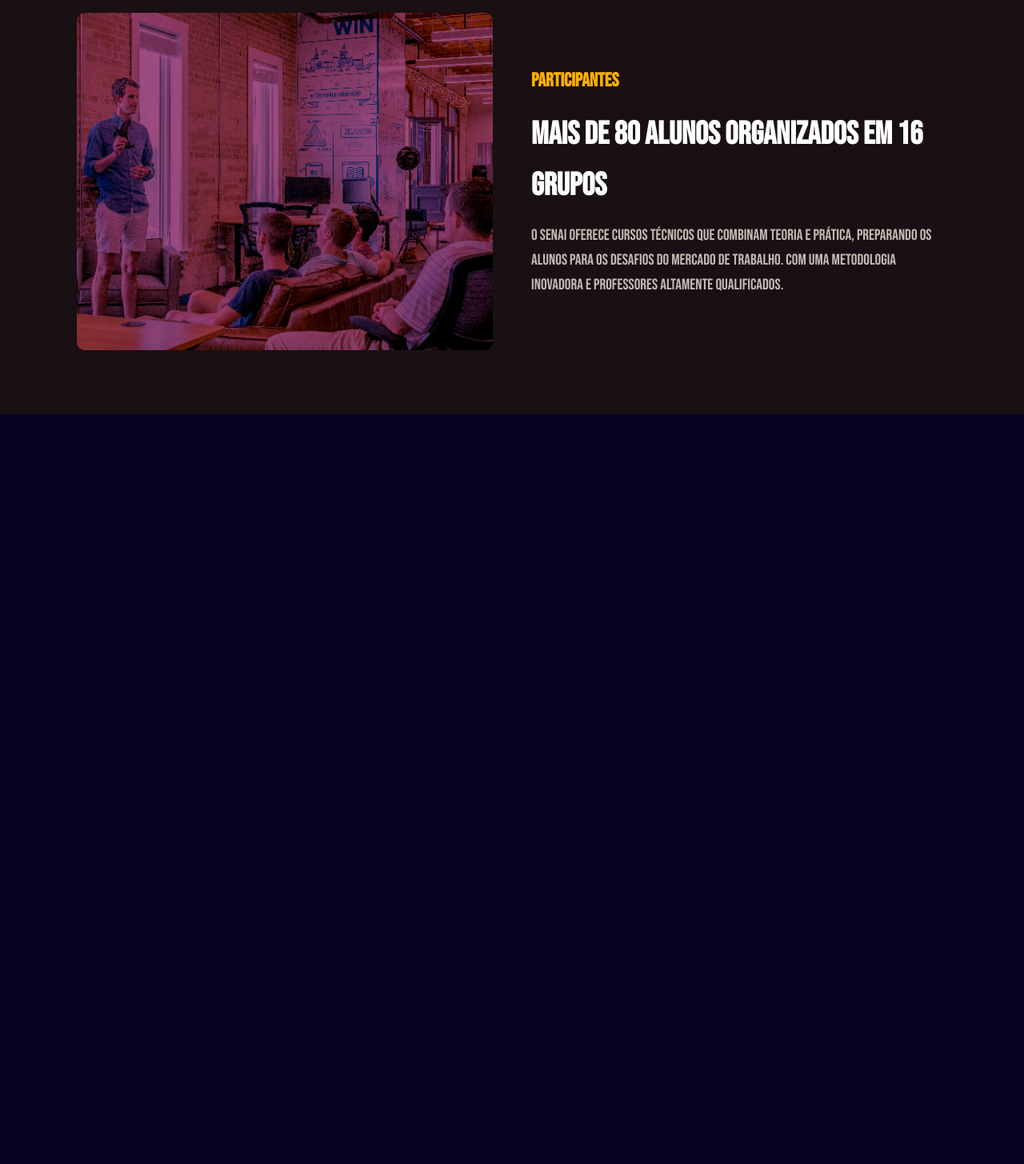
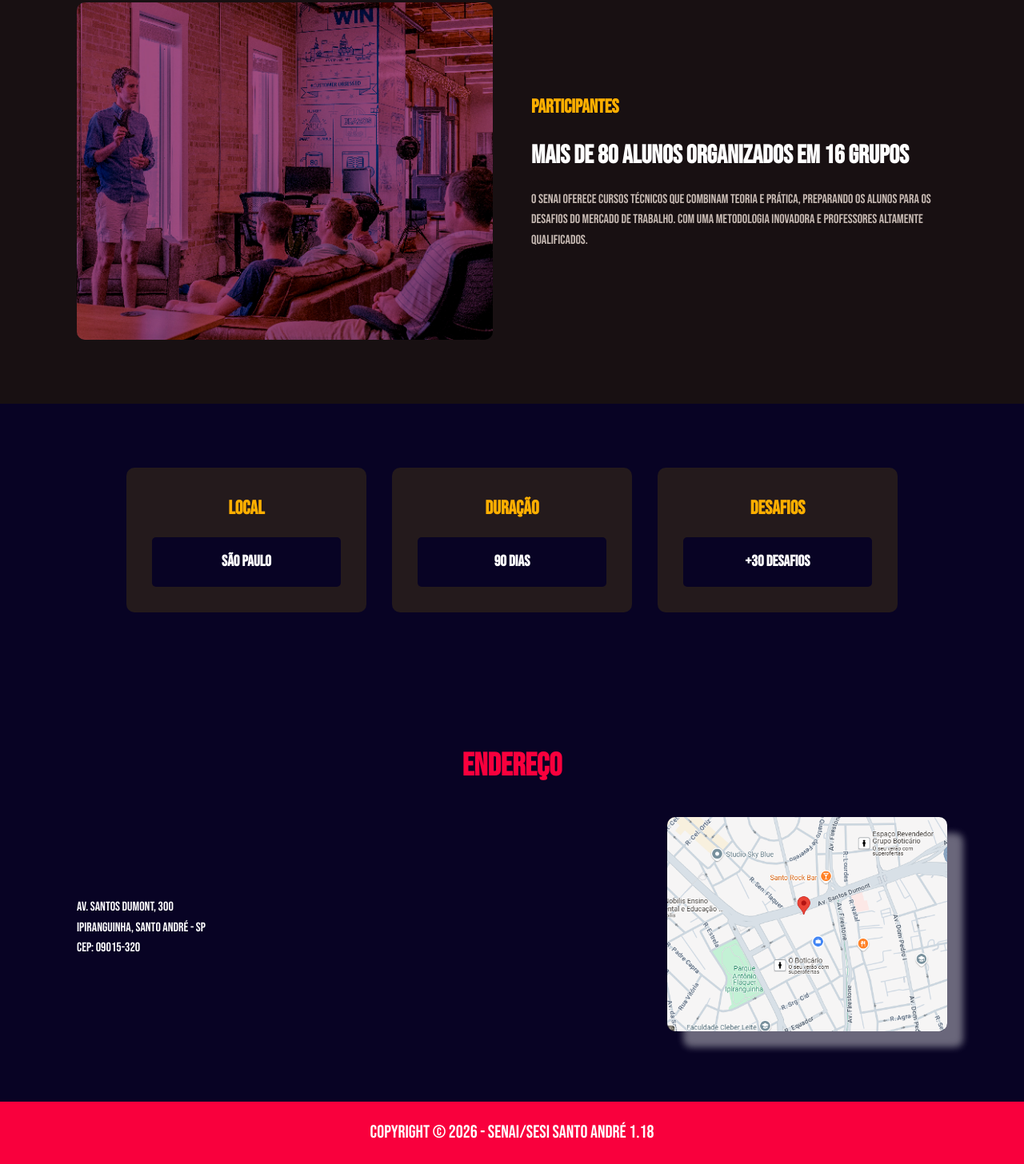
Before and after one commit to MIGUELdoSENAI/landing-page, a plain HTML site: page index.html in a window 1280 px wide. Shown: the part 973-2429 px from the top of the page at 80% size. Before the commit the page ends 1491 px from the top, so only its background shows below. Drawn offline with Linux system fonts and the light colour scheme; files whose address does not match are found by name.

Commit message:
commit landing-page Version 2.1

```diff
--- a/css/style.css
+++ b/css/style.css
@@ -176,6 +176,68 @@ header {
   font-size: 1.2rem;
   color: var(--texto-cinza);
 }
+/* Cards (Estilização) */
+.info {
+  padding: 4rem 0;
+  text-align: center;
+}
+.cards-info{
+  list-style: none; /* Remove os marcadores (Bolinhas) */
+  display: flex;
+  justify-content: center;
+  align-items: center;
+  gap: 2rem;
+  flex-wrap: wrap; /* Permite o texto quebrar p/ linha abaixo*/
+}
+.card {
+  background-color: #241a1c;
+  padding: 2rem;
+  border-radius: 10px;
+  width: 300px;
+  text-align: center;
+}
+.card h3 {
+  font-size: 1.8rem;
+  margin-bottom: 1rem;
+  color: var(--cor-destaque);
+}
+.card p {
+  background-color: var(--fundo-escuro);
+  padding: 1rem;
+  border-radius: 5px;
+  font-weight: 700;
+  font-size: 1.5rem;
+}
+/* Seção (Endereço) */
+.endereco {
+  padding: 4rem 0;
+}
+.conteudo-endereco {
+  display: flex;
+  align-items: center;
+  gap: 3rem;
+  justify-content: space-between;
+  flex-wrap: wrap; /* Permite que os itens quebrem para a próxima linha em telas menores */
+  margin-top: 1rem;
+}
+.texto-endereco {
+  font-size: 1.3rem;
+  line-height: 1.8; /* Aumenta o espaçament entre linhas */
+  flex-grow: 1; /* Permite que o texto ocupe o espaço disponível */
+}
+.mapa {
+  width: 350px;
+  border-radius: 10px;
+  /*box-shadow: 0 4px 15px rgba(0, 0, 0, 0.3);*/ /* Sombra para dar destaque */
+  box-shadow: 20px 20px 8px rgba(255, 255, 255, 0.4);
+}
+.footer {
+  background-color: #F9003D;
+  text-align: center;
+  padding: 0.3rem 0;
+  font-size: 1.4rem;
+}
+
 
 
 /* ________________________________________________________________________ */
@@ -221,3 +283,13 @@ header {
     display: flex;
   }
 }
+
+/* Reduz o tamanho das fontes para melhor legibilidade */
+.conteudo-banner h1 {font-size: 3.5rem;}
+.subtitulo {font-size: 1.2rem;}
+.titulo-secao {font-size: 2.5rem;}
+.texto-sobre h3 {font-size: 2rem;}
+.texto-sobre p {font-size: 1rem;}
+.card h3 {font-size: 1.5rem;}
+.card p {font-size: 1.2rem;}
+.conteudo-endereco {font-size: 1rem;}
--- a/index.html
+++ b/index.html
@@ -46,14 +46,12 @@
                     <div class="linha-destaque"></div>
                     <p class="subtitulo">Formação profissional de excelência</p>
                     <img src="assets/mouse-down.png" alt="figura do mouse" class="ilustracao">
-            </div>
-
+                </div>
         </section>
 
         <section class="sobre" id="sobre">
             <div class="container">
                 <h2 class="titulo-secao">Sobre os projetos</h2>
-
                 <div class="conteudo-sobre">
                     <img src="assets/imagem-seção-sobre.jpg" alt="alunos em aula" class="imagem-sobre">
                     <div class="texto-sobre">
@@ -62,9 +60,55 @@
                         <p> O SENAI oferece cursos técnicos que combinam teoria e prática, preparando os alunos para os desafios do mercado de trabalho. Com uma metodologia inovadora e professores altamente qualificados.
                         </p>
                     </div>
+                </div>
+        </section>
+
+        <!-- Seção (Cards)-->
+        <section class="info">
+            <div class="container">
+                <ul class="cards-info">
+                    <li class="card">
+                        <h3>local</h3>
+                        <p>São Paulo</p>
+                    </li>
+                    <li class="card">
+                        <h3>Duração</h3>
+                        <p>90 dias</p>
+                    </li>
+                    <li class="card">
+                        <h3>Desafios</h3>
+                        <p>+30 Desafios</p>
+                    </li>
+                </ul>
             </div>
         </section>
+
+         <!-- Seção (Endereço) -->
+    <section class="endereco" id="endereco">
+            <div class="container">
+                <h2 class="titulo-secao">Endereço</h2>
+                <div class="conteudo-endereco">
+                    <address>
+                        Av. Santos Dumont, 300<br>
+                        Ipiranguinha, Santo André - SP<br>
+                        CEP: 09015-320
+                    </address>
+
+                    <a href="https://maps.app.goo.gl/oEnMLQu8WrTodYUv6" target="_blank">
+                        <img src="assets/mapa.png" alt="Mapa do Senai" class="mapa">
+                    </a>
+
+                </div>
+            </div>
+    </section>
     </main>
+
+    <!-- Footer (Rodapé) -->
+    <footer class="footer">
+        <div class="container">
+            <p>Copyright © 2026 - SENAI/SESI Santo André 1.18</p>
+        </div>
+
     <!-- Chamada do Java Script -->
     <script src="js/efeito.js"></script>
 
```
